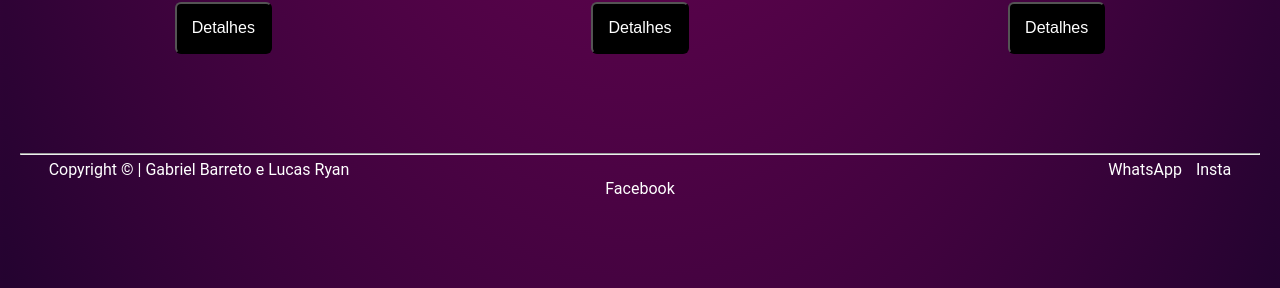
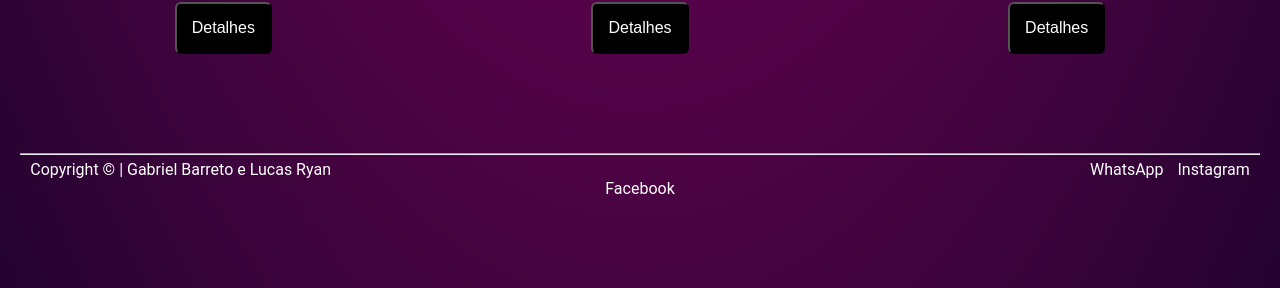
Before and after one commit to Barreto0620/Web_Standards, a plain HTML site: page Projeto P.I/index.html in a window 1280 px wide. Shown: the part 2728-3016 px from the top of the page. Drawn offline with Linux system fonts and the light colour scheme.

Commit message:
Retornando nome oficial da Rede Social

```diff
--- a/Projeto P.I/index.html
+++ b/Projeto P.I/index.html
@@ -86,7 +86,7 @@
         <span>Copyright &copy; | Gabriel Barreto e Lucas Ryan</span>
 
         <a class="whatsapp" href="#" target="_blank">WhatsApp</a>
-        <a class="instagram" href="#" target="_blank">Insta</a>
+        <a class="instagram" href="#" target="_blank">Instagram</a>
         <a class="facebook" href="#" target="_blank">Facebook</a>
     </footer>
 
```
